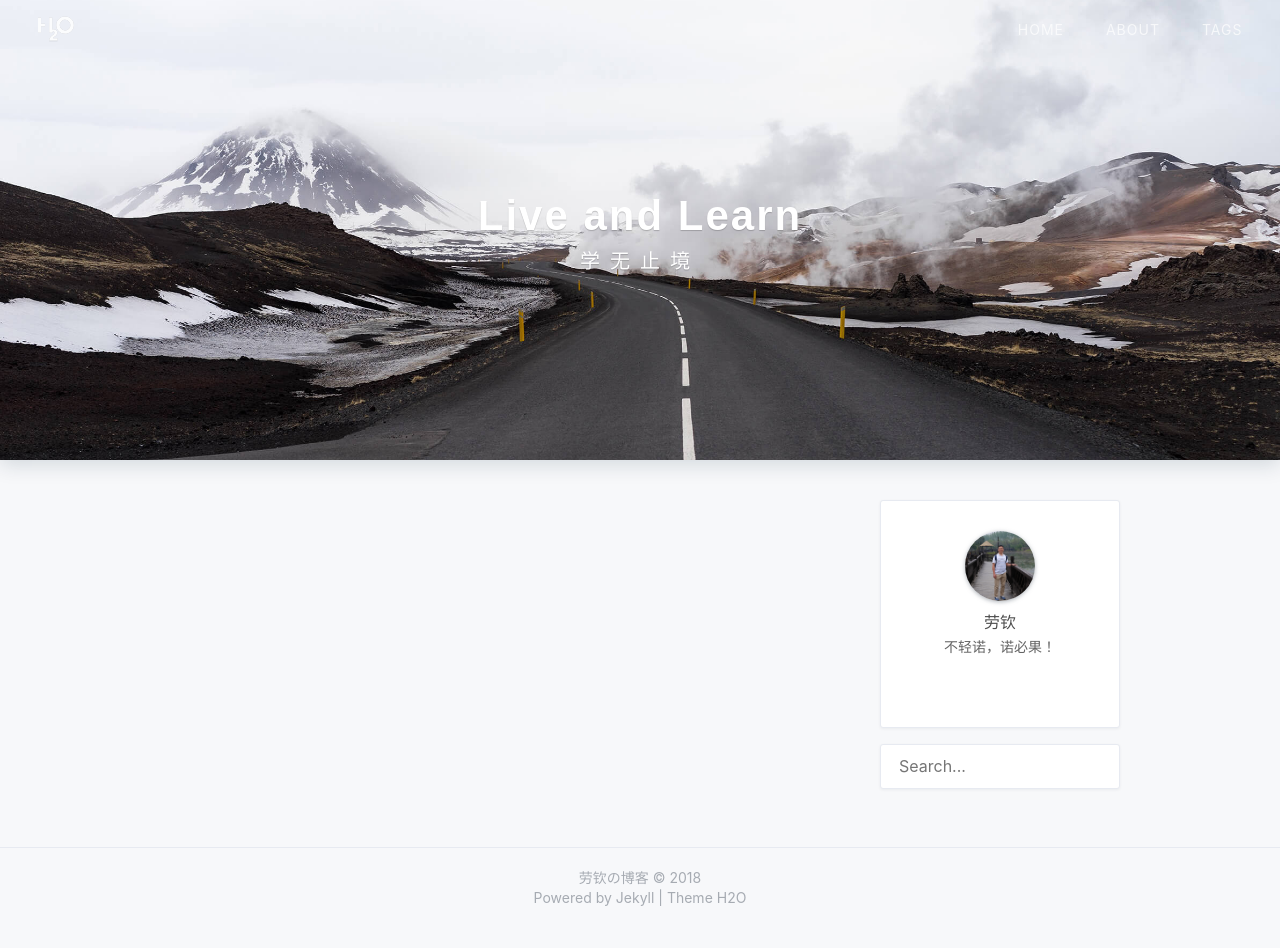
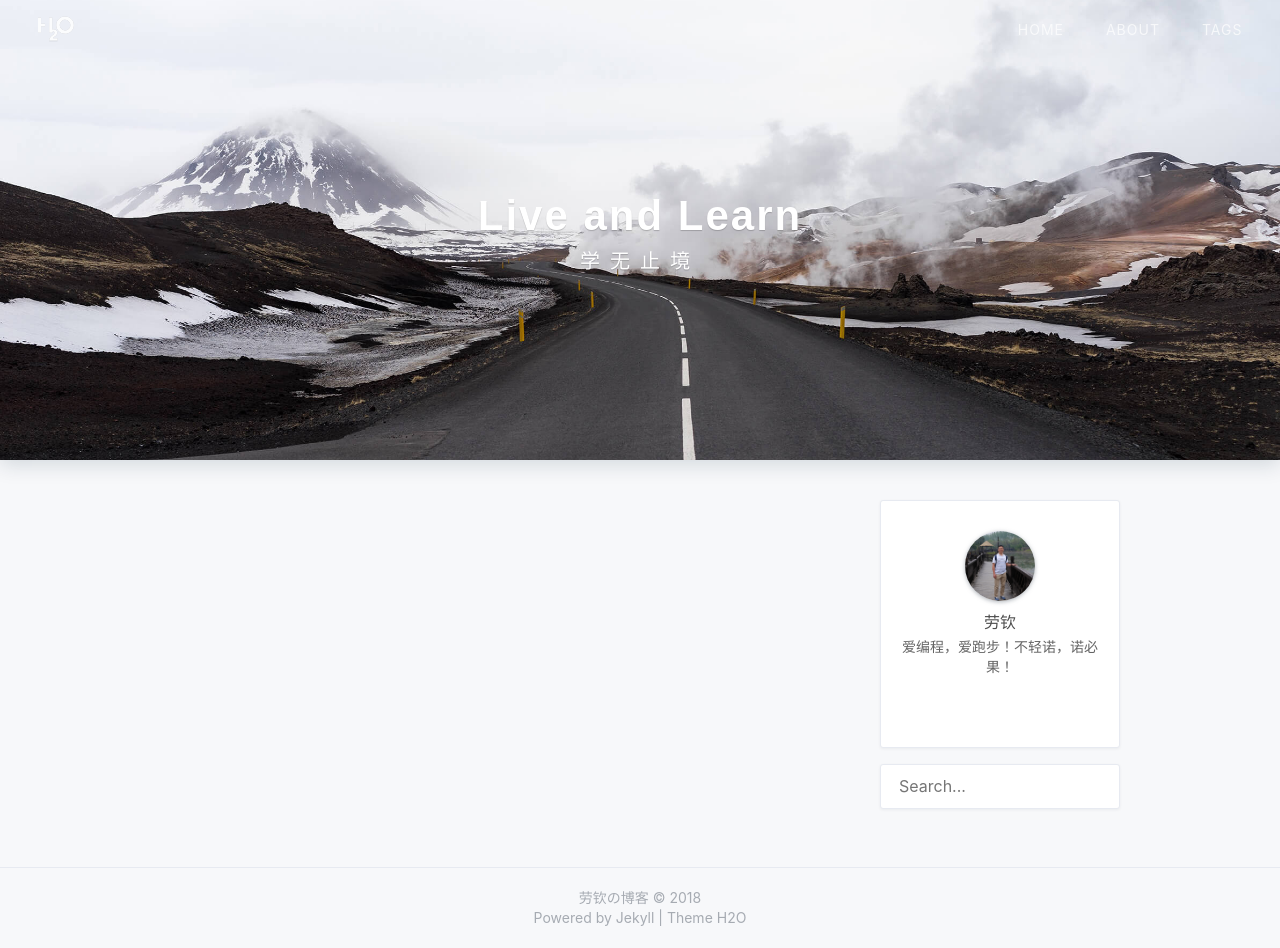
Before and after one commit to RitchieLao/RitchieLao.github.io, a Jekyll site: the page built from index.html, in a window 1280 px wide and 948 px high. Built offline with Jekyll 4.4.1, drawn with Linux system fonts in a browser that asks for light colours; nearby versions of some CDN libraries; the list of posts is cut into pages by our own code; a style sheet for code colours, icons or effects is not loaded.

Commit message:
修改博主信息

```diff
--- a/_config.yml
+++ b/_config.yml
@@ -20,7 +20,7 @@ footer:
 # Author 配置博主信息
 author: '劳钦'
 nickname: '小钦'
-bio: '不轻诺，诺必果！'
+bio: '爱编程，爱跑步！不轻诺，诺必果！'
 avatar: '/assets/img/profile.png'
 
 # Search
```
